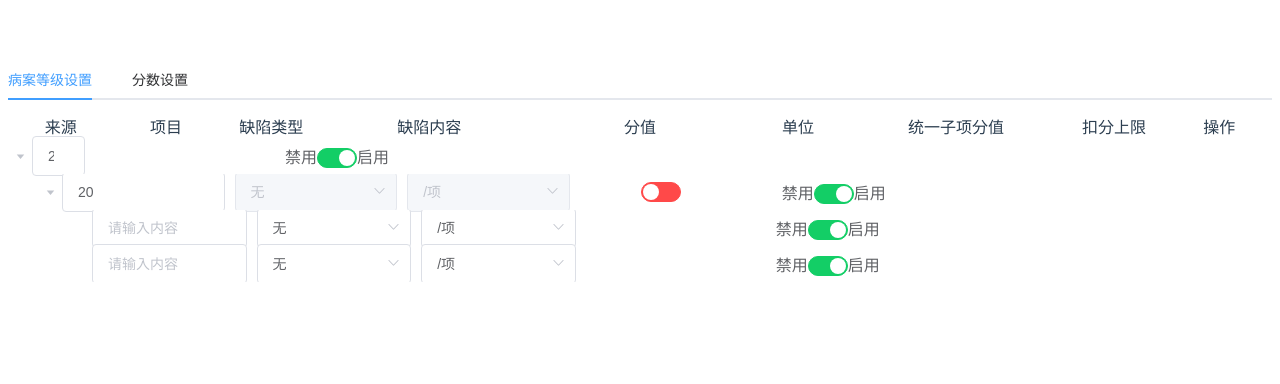
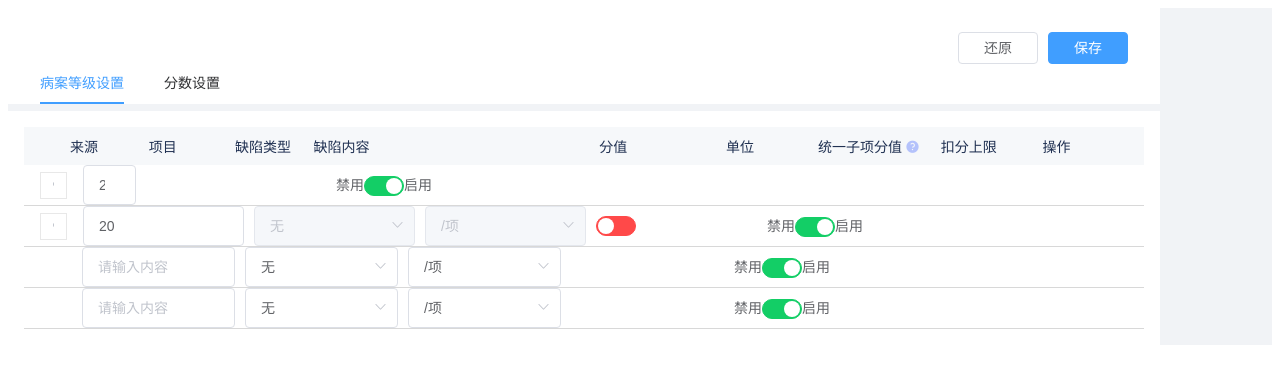
Before and after one commit to XPengH/pe-vue-component, a Vue app: page /#/ in a window 1280 px wide. Shown: the top 384 px of the page. Built offline with nearby package versions, Linux system fonts and the light colour scheme.

Commit message:
[修改] tree组件样式调整

```diff
--- a/src/App.vue
+++ b/src/App.vue
@@ -12,11 +12,6 @@ export default {
 
 <style>
 #app {
-  font-family: "Avenir", Helvetica, Arial, sans-serif;
-  -webkit-font-smoothing: antialiased;
-  -moz-osx-font-smoothing: grayscale;
-  text-align: center;
-  color: #2c3e50;
-  margin-top: 60px;
+  background:rgba(241,243,246,1);
 }
 </style>
--- a/src/components/LevelSetting.vue
+++ b/src/components/LevelSetting.vue
@@ -1,33 +1,20 @@
 <template>
   <div class="level-setting">
-    <el-row :gutter="0" type="flex" align="middle" >
-      <el-col :xs="2" :sm="2" :md="2" :lg="2" :xl="2" ref="from">
-        <span>来源</span>
+    <el-row :gutter="0" type="flex" align="middle" class="tree-header">
+      <el-col ref="from" class="level-from"><span>来源</span></el-col>
+      <el-col class="level-program"><span>项目</span></el-col>
+      <el-col class="level-defect-type"><span>缺陷类型</span></el-col>
+      <el-col class="level-defect-content"><span>缺陷内容</span></el-col>
+      <el-col class="level-score"><span>分值</span></el-col>
+      <el-col class="level-unit"><span>单位</span></el-col>
+      <el-col class="level-unified-item-state"><span>统一子项分值
+        <el-tooltip class="item" effect="light" content="“统一子项分值”：是指将该缺陷的各个子项目的分值与单位设置为同一内容。" placement="bottom">
+          <i class="el-icon-question"></i>
+        </el-tooltip>
+        </span>
       </el-col>
-      <el-col :xs="2" :sm="2" :md="2" :lg="2" :xl="2">
-        <span>项目</span>
-      </el-col>
-      <el-col :xs="2" :sm="2" :md="2" :lg="2" :xl="2">
-        <span>缺陷类型</span>
-      </el-col>
-      <el-col :xs="4" :sm="4" :md="4" :lg="4" :xl="4">
-        <span>缺陷内容</span>
-      </el-col>
-      <el-col :xs="4" :sm="4" :md="4" :lg="4" :xl="4">
-        <span>分值</span>
-      </el-col>
-      <el-col :xs="2" :sm="2" :md="2" :lg="2" :xl="2">
-        <span>单位</span>
-      </el-col>
-      <el-col :xs="4" :sm="4" :md="4" :lg="4" :xl="4">
-        <span>统一子项分值</span>
-      </el-col>
-      <el-col :xs="2" :sm="2" :md="2" :lg="2" :xl="2">
-        <span>扣分上限</span>
-      </el-col>
-      <el-col :xs="2" :sm="2" :md="2" :lg="2" :xl="2">
-        <span>操作</span>
-      </el-col>
+      <el-col class="level-maximum-points"><span>扣分上限</span></el-col>
+      <el-col class="level-option"><span>操作</span></el-col>
     </el-row>
     <el-tree
       :data="levelData"
@@ -53,6 +40,7 @@
             v-if="data.score!==undefined"
             :disabled="!data.switchState || (data.unifiedItem === false) || data.unifiedItemState === false"
             v-model="data.score"
+            icon-class="el-icon-caret-bottom"
             placeholder="请选择"
             @change="scoreChange(data)"
             >
@@ -100,7 +88,7 @@ export default {
   name: 'LevelSetting',
   data() {
     return {
-      treeNodeLeftLength: 30, // 树形结构子节点靠左的距离
+      treeNodeLeftLength: 0, // 树形结构子节点靠左的距离
       scoreOptions, // 分值选项
       unitOptions, // 单位选项
       levelData: [{
@@ -193,4 +181,42 @@ export default {
 .disabled-bg {
   background-color: #ccc;
 }
+.tree-header{
+  background: rgba(246,248,250,1);
+  padding: 9px 46px;
+  color: #203152;
+}
+.level-from{
+  width: 82px;
+}
+.level-program{
+  width: 90px;
+}
+.level-defect-type{
+  width: 82px;
+}
+.level-defect-content{
+  width: 298px;
+}
+.level-score{
+  width: 132px;
+}
+.level-unit{
+  width: 96px;
+}
+.level-unified-item-state{
+  width: 128px;
+}
+.level-maximum-points{
+  width: 106px;
+}
+.level-option{
+  width: 58px;
+}
+.el-icon-question{
+  width:12px;
+  height:12px;
+  color:rgba(58,94,255,1);
+  opacity:0.3453;
+}
 </style>
--- a/src/views/Home.vue
+++ b/src/views/Home.vue
@@ -1,4 +1,9 @@
 <template>
+  <div class="main-content">
+    <el-row type="flex" justify="end" align="middle" class="content-top-buttons">
+      <el-button size="medium">还原</el-button>
+      <el-button type="primary" size="medium">保存</el-button>
+    </el-row>
     <el-tabs v-model="activeName" @tab-click="handleClick">
       <el-tab-pane label="病案等级设置" name="first">
         <level-setting/>
@@ -7,6 +12,7 @@
         <score-setting/>
       </el-tab-pane>
     </el-tabs>
+  </div>
 </template>
 
 <script>
@@ -33,11 +39,68 @@ export default {
 
 <!-- Add 'scoped' attribute to limit CSS to this component only -->
 <style>
-.custom-tree-node {
-  height: 35px;
+.main-content {
+  color: #2c3e50;
+  width: 1152px;
+  font-size: 14px;
 }
-.el-tree-node__content{
-  height: 35px;
-  margin: 5px 0px;
+.main-content .el-tabs__header{
+  background-color: #fff;
+  margin-bottom: 8px;
+  padding-left: 32px;
+}
+.main-content .el-tabs__content {
+  background-color: #fff;
+  padding: 16px;
+}
+/*todo: tooltip这里的样式应该在样式库修改， 去除黑色border*/
+.el-tooltip__popper {
+  color: #606266;
+}
+/*
+修改tree组件点击按钮样式
+*/
+.main-content .el-tree-node__expand-icon {
+  width: 13px;
+  height: 13px;
+  margin: 0 16px;
+  padding: 0px;
+  border: 1px solid rgba(232,232,232,1);
+}
+.el-icon-caret-right:before {
+  content: '+';
+  margin-left: 3px;
+}
+.el-tree-node__expand-icon.expanded {
+  transform: rotate(0deg);
+}
+.el-tree-node__expand-icon.expanded:before {
+  content: '-';
+  margin-left: 3px;
+}
+.main-content .el-tree-node__expand-icon.is-leaf{
+  border: none;
+  width: 14px;
+  height: 14px;
+}
+.main-content .content-top-buttons {
+  background-color: #fff;
+  padding-right: 32px;
+  padding-top: 24px;
+}
+.main-content .content-top-buttons button {
+  width: 80px;
+  height: 32px;
+  padding: 0;
+}
+.main-content .el-tabs__nav-wrap::after {
+  height: 0px;
+}
+.level-setting .custom-tree-node {
+  height: 40px;
+}
+.level-setting  .el-tree-node__content{
+  height: 40px;
+  border-bottom: 1px solid #D8D8D8;
 }
 </style>
```
Lines whose indentation alone changed are shown as unchanged.
